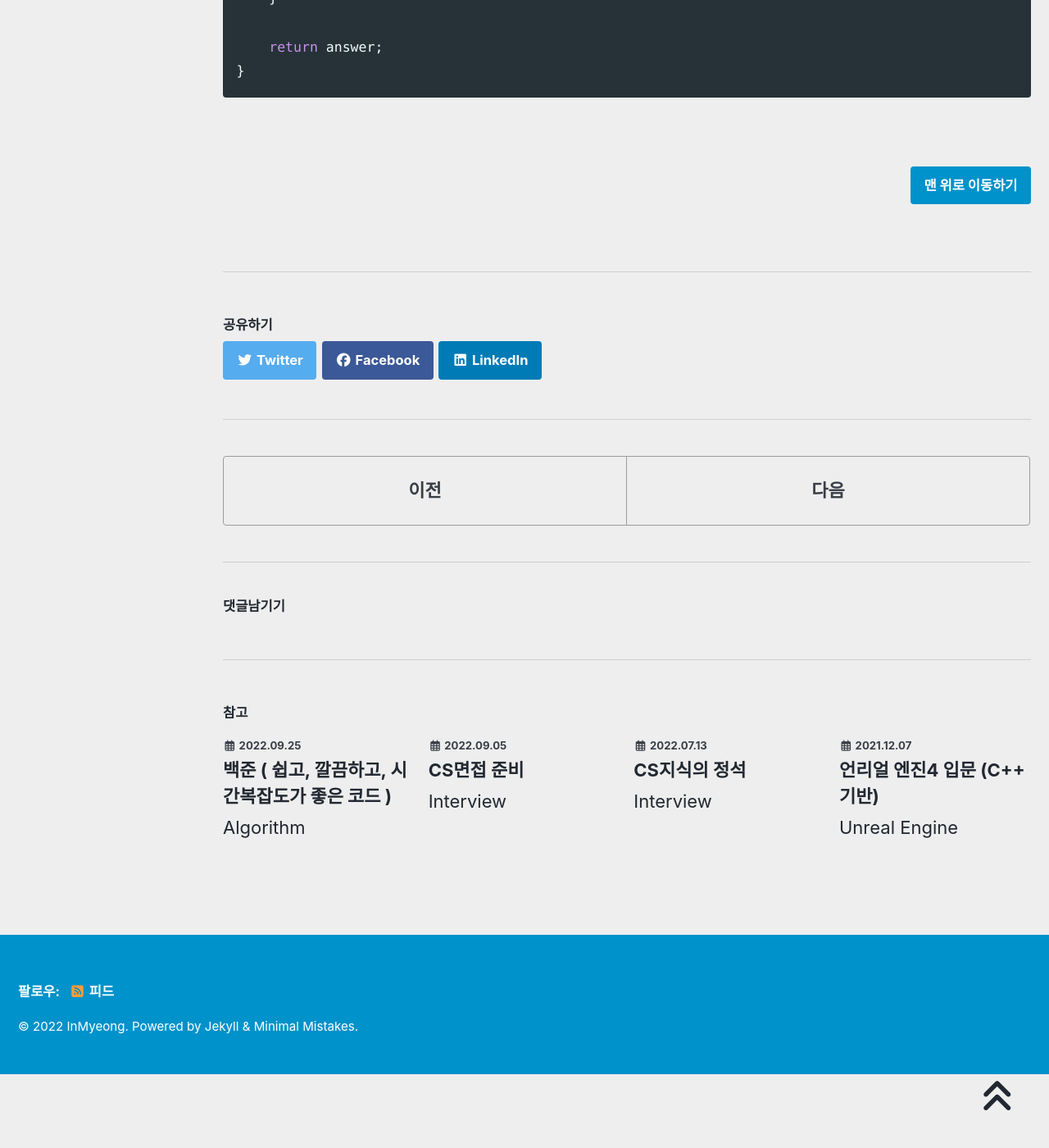
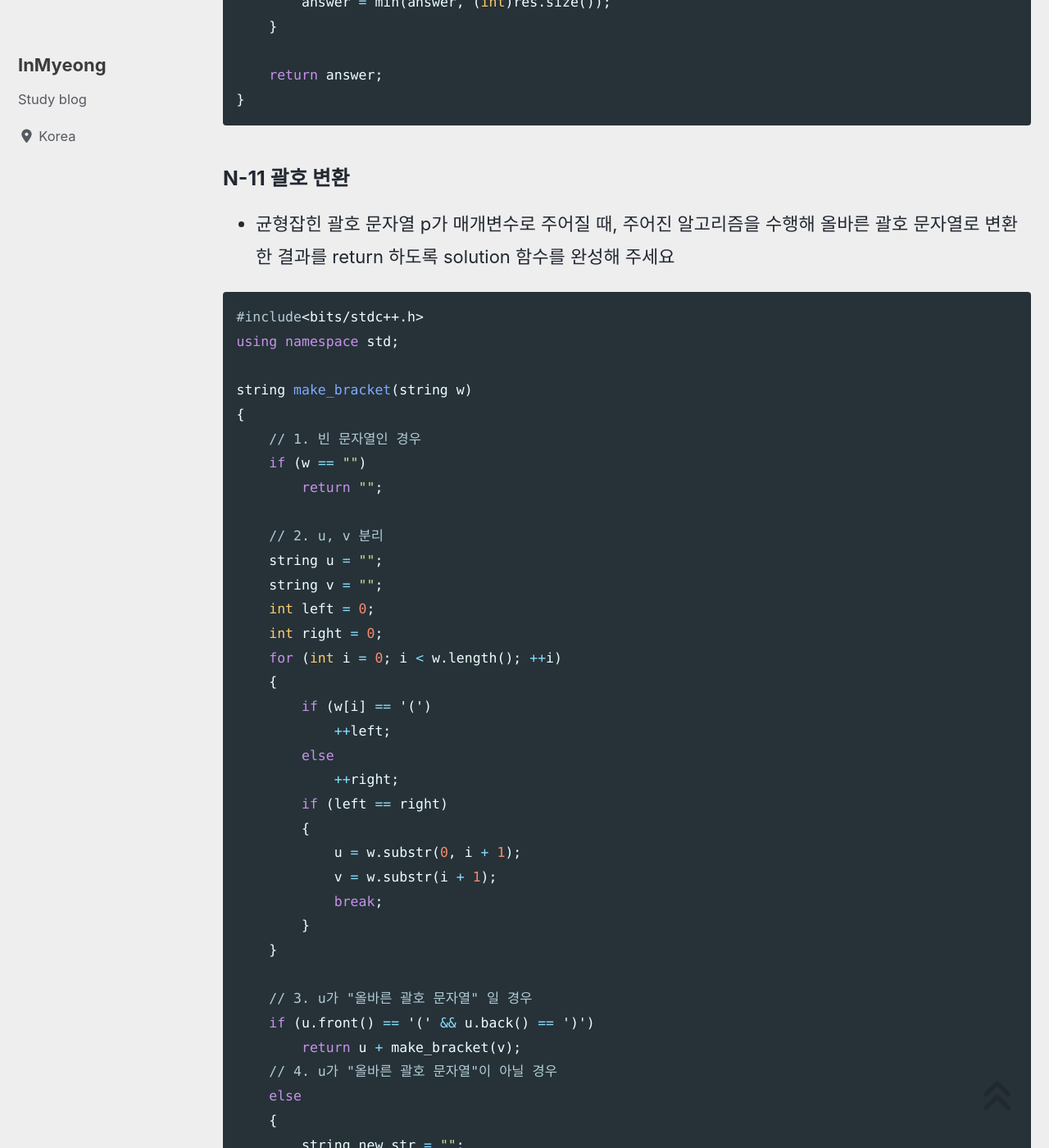
Before and after one commit to devMyeong/devMyeong.github.io, a Jekyll site: the page built from _posts/codingTest/2022-07-06-프로그래머스.md, in a window 1280 px wide and 1400 px high, scrolled down 70572 px. Shown: the whole window at 82% size. Built offline with Jekyll 4.4.1, drawn with Linux system fonts in a browser that asks for light colours; cached includes are drawn as plain includes; nearby versions of some CDN libraries; some web fonts are replaced; comment, search, counter and statistics services are not loaded; some of the changed text lies outside the part shown.

Commit message:
Docs : 프로그래머스 코드 추가

````diff
--- a/_posts/codingTest/2022-07-06-프로그래머스.md
+++ b/_posts/codingTest/2022-07-06-프로그래머스.md
@@ -2096,6 +2096,68 @@ int solution(string s)
 }
 ```
 
+### N-11 괄호 변환
+- 균형잡힌 괄호 문자열 p가 매개변수로 주어질 때, 주어진 알고리즘을 수행해 올바른 괄호 문자열로 변환한 결과를 return 하도록 solution 함수를 완성해 주세요
+
+```cpp
+#include<bits/stdc++.h>
+using namespace std;
+
+string make_bracket(string w)
+{
+    // 1. 빈 문자열인 경우
+    if (w == "")
+        return "";
+
+    // 2. u, v 분리
+    string u = "";
+    string v = "";
+    int left = 0;
+    int right = 0;
+    for (int i = 0; i < w.length(); ++i)
+    {
+        if (w[i] == '(')
+            ++left;
+        else
+            ++right;
+        if (left == right)
+        {
+            u = w.substr(0, i + 1);
+            v = w.substr(i + 1);
+            break;
+        }
+    }
+
+    // 3. u가 "올바른 괄호 문자열" 일 경우
+    if (u.front() == '(' && u.back() == ')')
+        return u + make_bracket(v);
+    // 4. u가 "올바른 괄호 문자열"이 아닐 경우
+    else
+    {
+        string new_str = "";
+        new_str += '(';
+        new_str += make_bracket(v);
+        new_str += ')';
+        u = u.substr(1, u.length() - 2);
+        for (int i = 0; i < u.length(); ++i)
+        {
+            if (u[i] == '(')
+                u[i] = ')';
+            else
+                u[i] = '(';
+        }
+        new_str += u;
+        return new_str;
+    }
+}
+
+string solution(string p)
+{
+    string answer = make_bracket(p);
+    return answer;
+}
+```
+
 <br>
 
 [맨 위로 이동하기](#){: .btn .btn--primary }{: .align-right}
````
